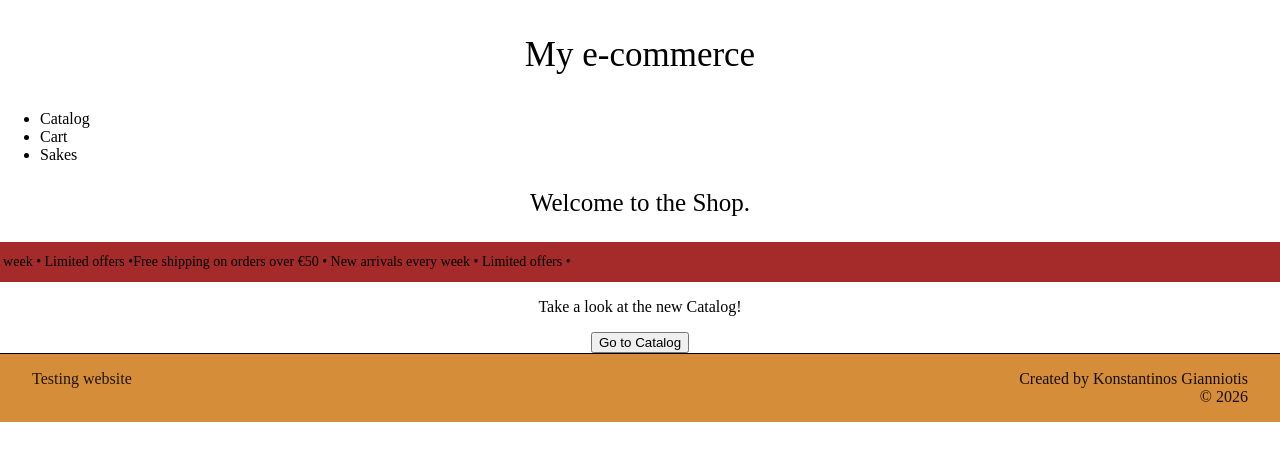
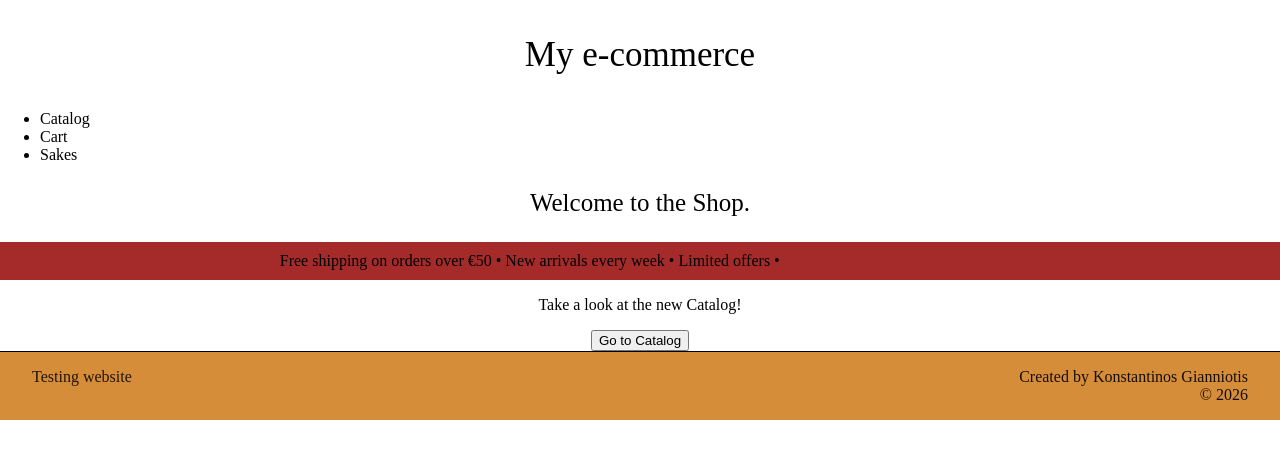
Before and after one commit to kgianniotis/my_e-commerce, a React (Vite) app: page / in a window 1280 px wide. Shown: the top 460 px of the page. Built offline with nearby package versions, Linux system fonts and the light colour scheme.

Commit message:
Add React Fast marquee

```diff
--- a/package.json
+++ b/package.json
@@ -12,6 +12,7 @@
   "dependencies": {
     "react": "^19.2.0",
     "react-dom": "^19.2.0",
+    "react-fast-marquee": "^1.6.5",
     "react-router-dom": "^7.13.0"
   },
   "devDependencies": {
--- a/src/features/Banner/Banner.css
+++ b/src/features/Banner/Banner.css
@@ -1,32 +1,4 @@
-.banner {
-  width: 100%;
-  overflow: hidden;
-  background-color:brown;
-  color: rgb(0, 0, 0);
-  padding: 12px 0;
+.marqueeBanner{
+    background-color: brown;
+    padding: 10px;
 }
-
-.bannerTrack {
-  display: flex;
-  width: fit-content;
-  animation: scrollRight 18s linear infinite;
-}
-
-.bannerText {
-  white-space: nowrap;
-  font-size: 14px;
-}
-
-.banner:hover .bannerTrack {
-  animation-play-state: paused;
-}
-
-
-@keyframes scrollRight {
-  from {
-    transform: translateX(-50%);
-  }
-  to {
-    transform: translateX(0%);
-  }
-}
--- a/src/features/Banner/Banner.jsx
+++ b/src/features/Banner/Banner.jsx
@@ -1,18 +1,11 @@
 import "./Banner.css";
+import Marquee from "react-fast-marquee";
 
 export default function Banner() {
   return (
-    <div className="banner">
-      <div className="bannerTrack">
-        <span className="bannerText">
-          Free shipping on orders over €50 • New arrivals every week • Limited
-          offers •
-        </span>
-        <span className="bannerText">
-          Free shipping on orders over €50 • New arrivals every week • Limited
-          offers •
-        </span>
-      </div>
-    </div>
+    <Marquee direction="right" pauseOnHover="true" className="marqueeBanner">
+      Free shipping on orders over €50 • New arrivals every week • Limited
+      offers •
+    </Marquee>
   );
 }
```
Also changed, not shown: 1 other file (tests, documents, lock files or other folders).
